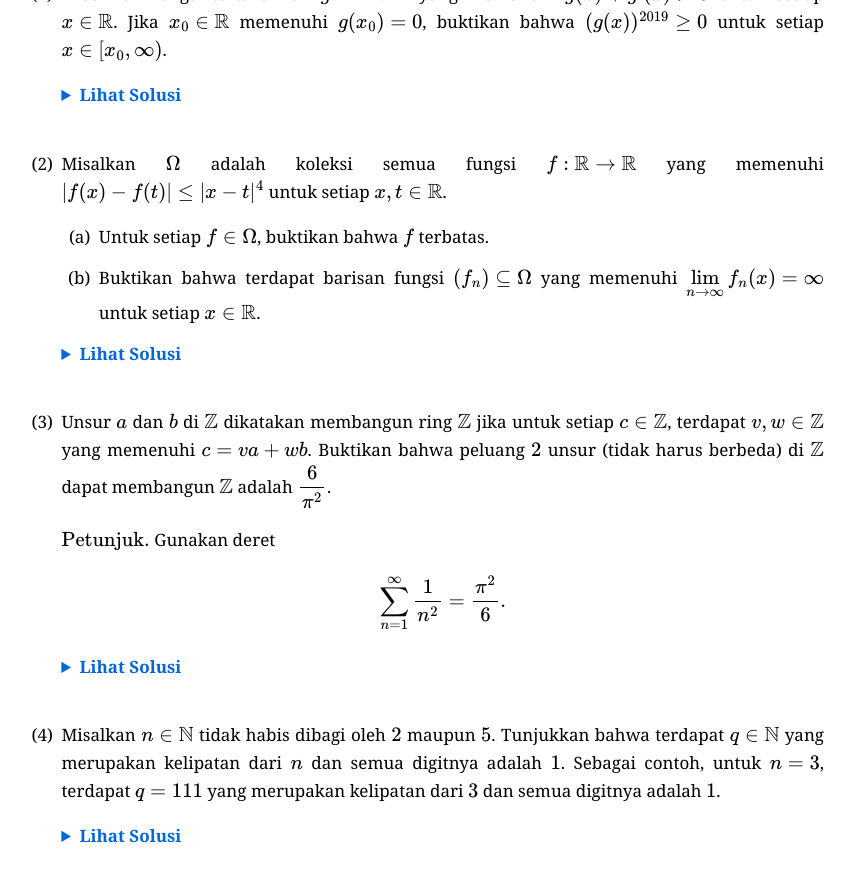
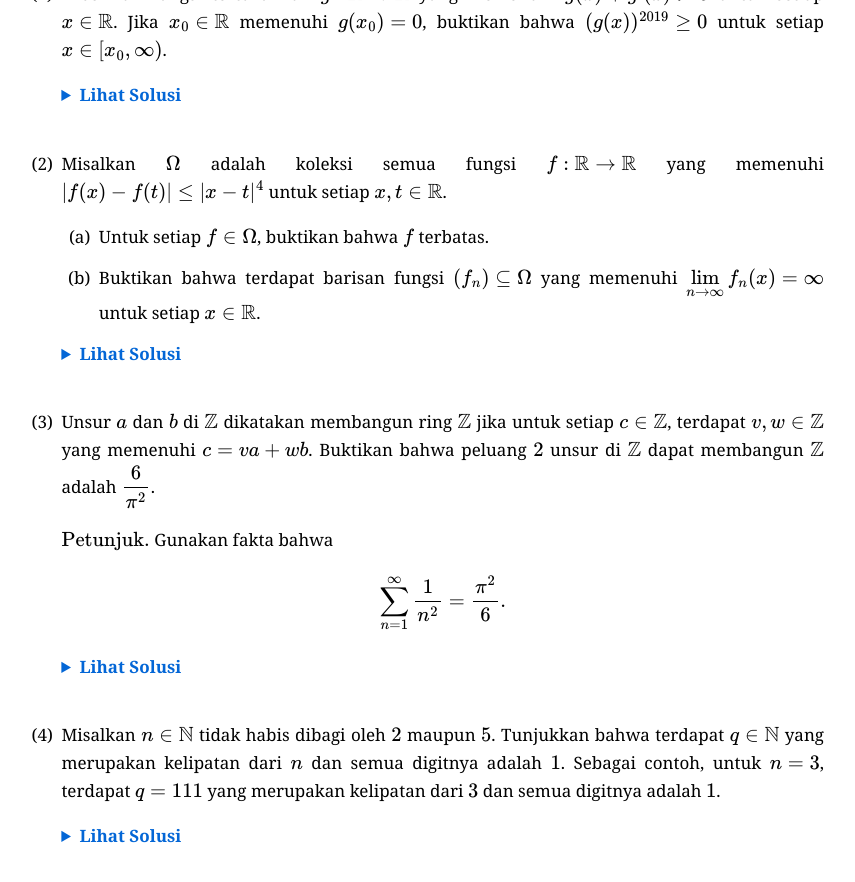
Before and after one commit to calculusgamingindonesia/calculusgamingindonesia.github.io, a Jekyll site: the page built from _posts/2026-07-04-onmipa-pt-wil-mat-19-1.md, in a window 1280 px wide and 900 px high, scrolled down 1702 px. Shown: the top 882 px of the window, without its empty margins (216-1071 px from the left). Built offline with Jekyll 4.4.1, drawn with Linux system fonts in a browser that asks for light colours; some web fonts are replaced.

Commit message:
Update 2026-07-04-onmipa-pt-wil-mat-19-1.md

```diff
--- a/_posts/2026-07-04-onmipa-pt-wil-mat-19-1.md
+++ b/_posts/2026-07-04-onmipa-pt-wil-mat-19-1.md
@@ -77,9 +77,9 @@ urutan: 101
    Solusi diserahkan kepada pembaca sebagai latihan.
    </div></details>
 
-3. Unsur $a$ dan $b$ di $\mathbb{Z}$ dikatakan membangun ring $\mathbb{Z}$ jika untuk setiap $c\in\mathbb{Z}$, terdapat $v, w\in\mathbb{Z}$ yang memenuhi $c=va+wb$. Buktikan bahwa peluang $2$ unsur (tidak harus berbeda) di $\mathbb{Z}$ dapat membangun $\mathbb{Z}$ adalah $\dfrac{6}{\pi^2}$.
+3. Unsur $a$ dan $b$ di $\mathbb{Z}$ dikatakan membangun ring $\mathbb{Z}$ jika untuk setiap $c\in\mathbb{Z}$, terdapat $v, w\in\mathbb{Z}$ yang memenuhi $c=va+wb$. Buktikan bahwa peluang $2$ unsur di $\mathbb{Z}$ dapat membangun $\mathbb{Z}$ adalah $\dfrac{6}{\pi^2}$.
 
-   $\mathrm{Petunjuk.}$ Gunakan deret
+   $\mathrm{Petunjuk.}$ Gunakan fakta bahwa
 
    $$\sum_{n=1}^\infty\dfrac{1}{n^2}=\dfrac{\pi^2}{6}.$$
 
```
